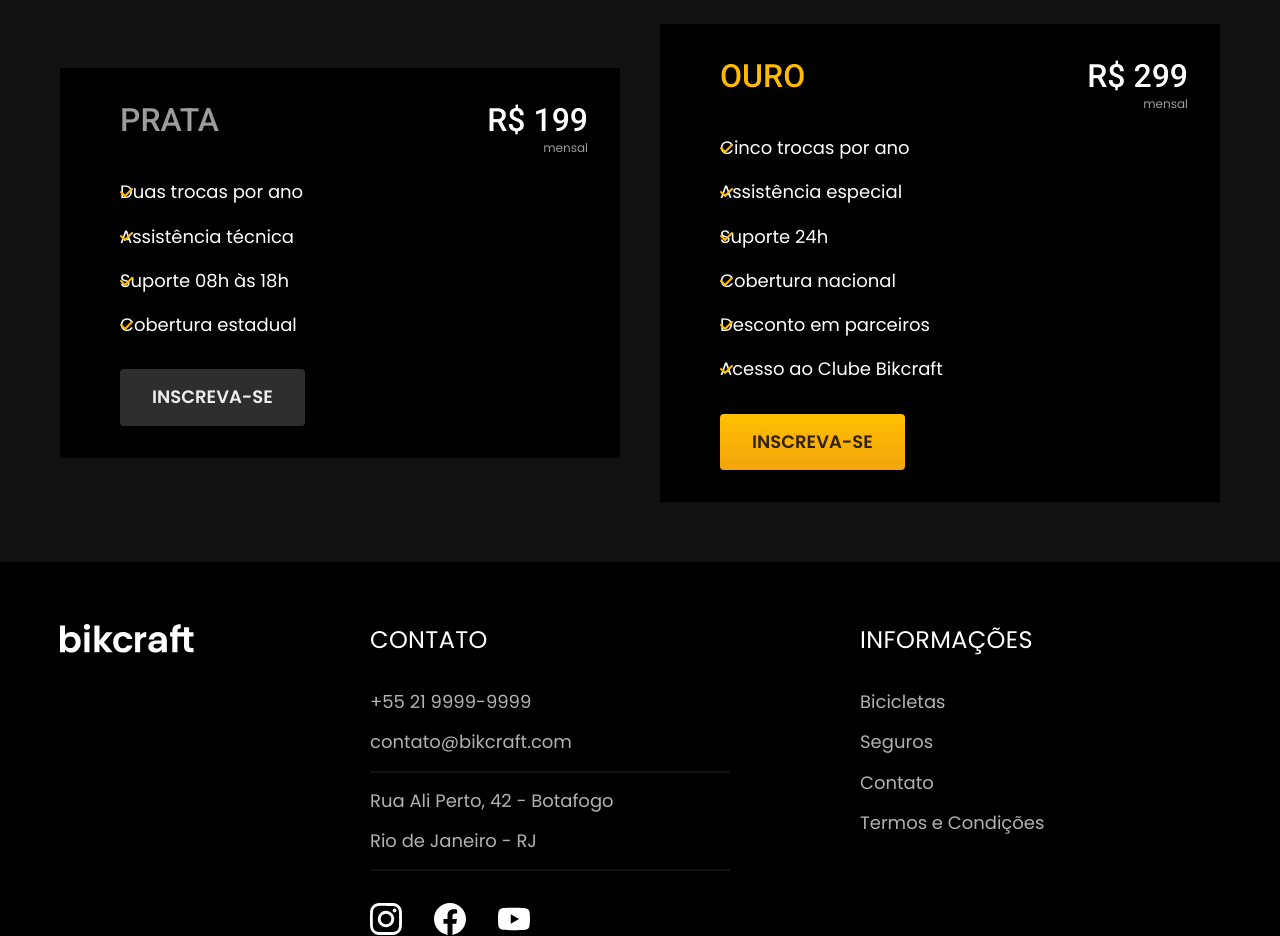
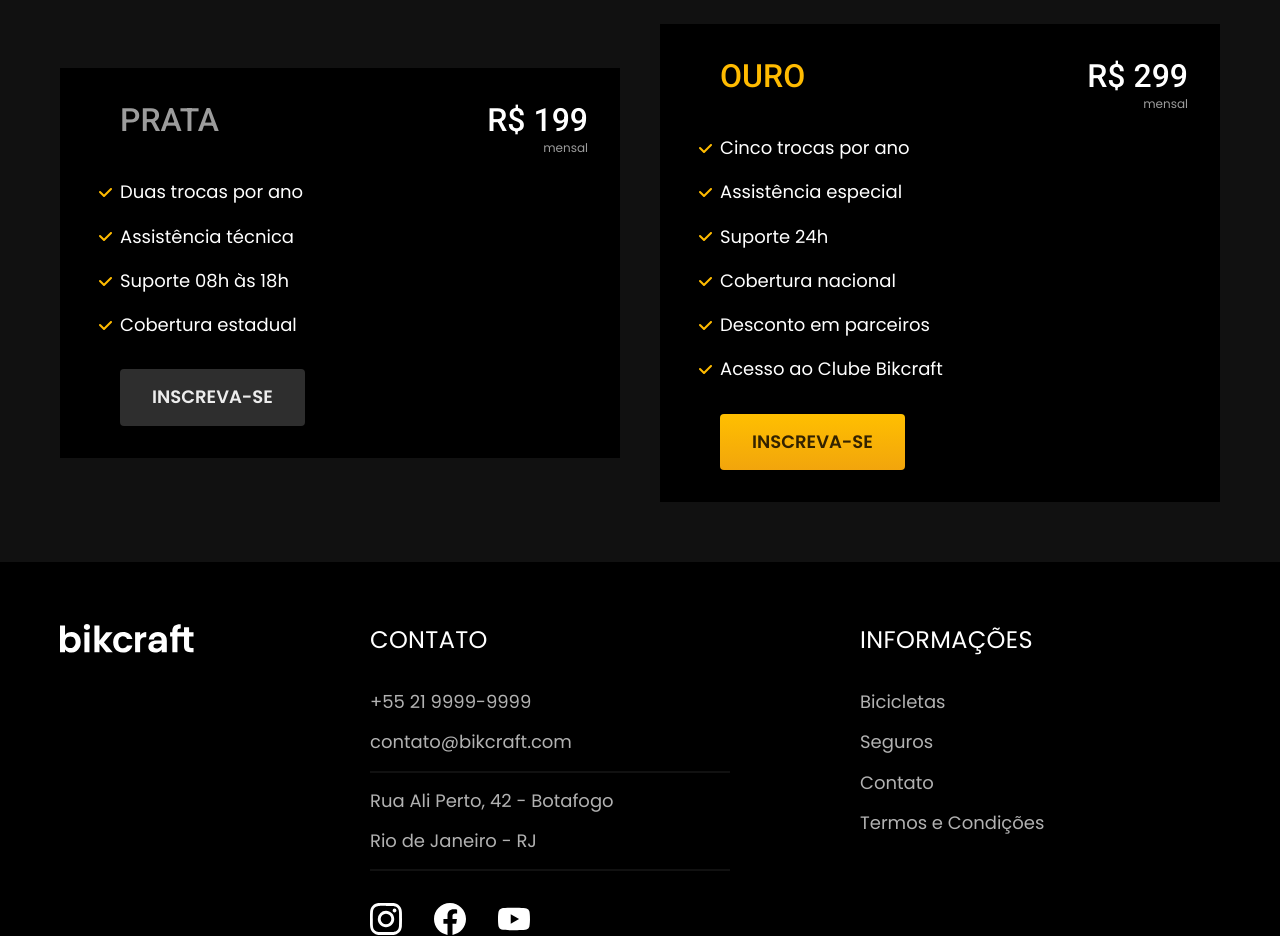
Before and after one commit to alexandrejuniorc/bikcraft-origamid, a plain HTML site: page index.html in a window 1280 px wide. Shown: the part 4100-5036 px from the top of the page. Drawn offline with Linux system fonts and the light colour scheme.

Commit message:
corrige bug de icones na parte seguros

```diff
--- a/css/seguros/seguros.css
+++ b/css/seguros/seguros.css
@@ -56,7 +56,7 @@
     height: 9px;
     background-image: url("../../img/icones/lista.svg");
     position: absolute;
-    left: -21;
+    left: -21px;
 }
 
 .seguros-item a{
```
